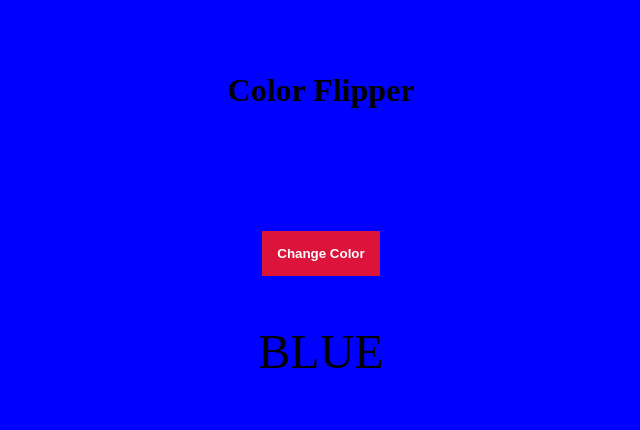
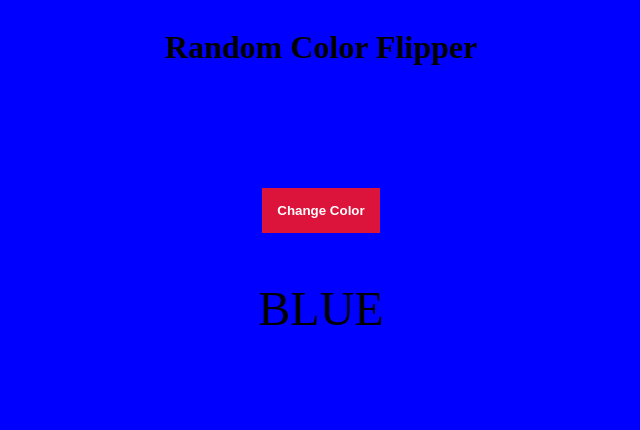
Before and after one commit to tylersmoot/color-flipper, a plain HTML site: page index.html in a window 1280 px wide. Shown: the whole page, without its empty margins (319-959 px from the left). Drawn offline with Linux system fonts and the light colour scheme.

Commit message:
index.html

```diff
--- a/index.html
+++ b/index.html
@@ -5,11 +5,10 @@
     <meta charset="UTF-8">
     <meta http-equiv="X-UA-Compatible" content="IE=edge">
     <meta name="viewport" content="width=device-width, initial-scale=1.0">
-    <title>Color Flipper</title>
+    <title>Random Color Flipper</title>
 </head>
 <body>
 
-<h1></h1>
 
 
 
--- a/script.js
+++ b/script.js
@@ -5,7 +5,7 @@ const colors = ["red", "green", "purple", "yellow", "pink", "gold", "orange", "b
 
 
 // an h1 title created as a child of the body
-title.textContent = "Color Flipper";
+title.textContent = "Random Color Flipper";
 body.appendChild(title);
 
 
```
